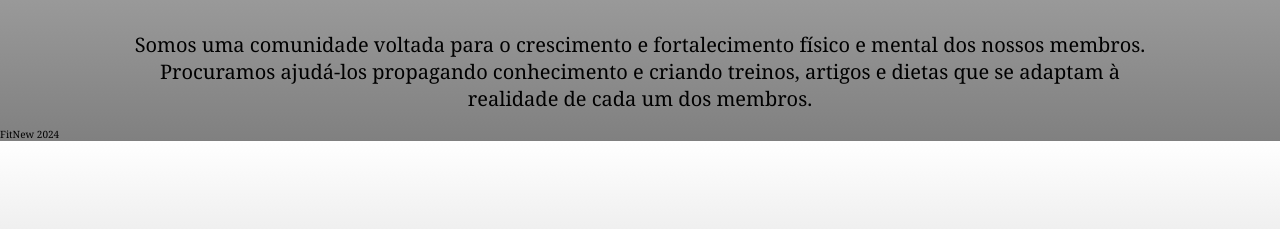
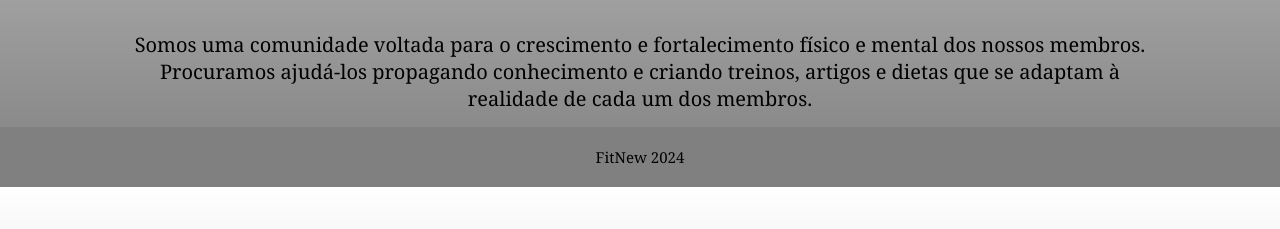
Before and after one commit to Lucas-Espindola-dev/FitNew, a Django app: page /fitnew/home/ in a window 1280 px wide. Shown: the part 571-800 px from the top of the page. Run offline with Django 5.2, Linux system fonts and the light colour scheme.

Commit message:
Styling footer.html

```diff
--- a/fitnew/static/css/styles.css
+++ b/fitnew/static/css/styles.css
@@ -74,3 +74,10 @@ text-align: center;
 font-size: 20px;
 padding: 15px;
 }
+
+.main-footer{
+background-color: gray;
+padding: 20px;
+text-align: center;
+font-size: 15px;
+}
```
